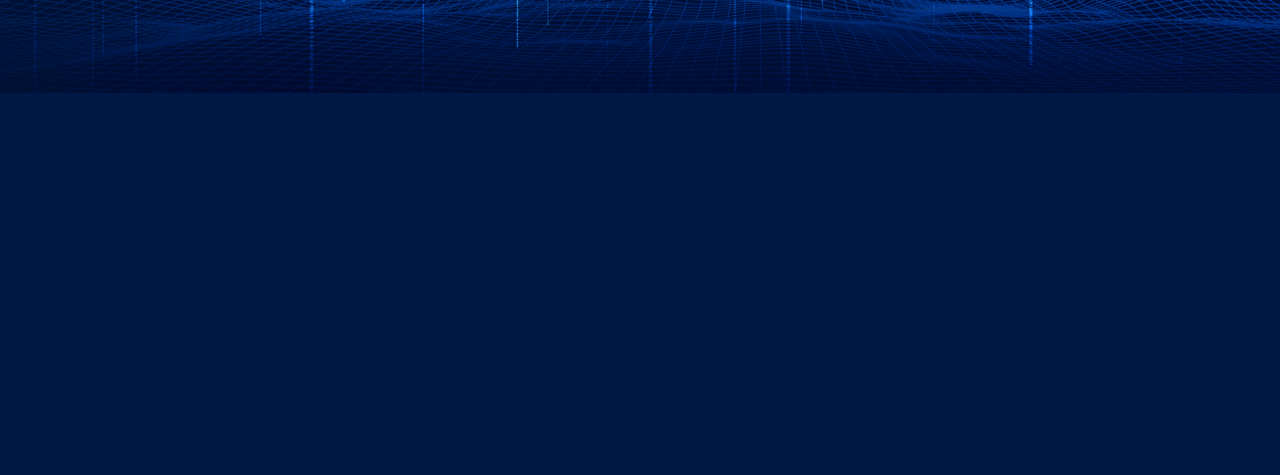
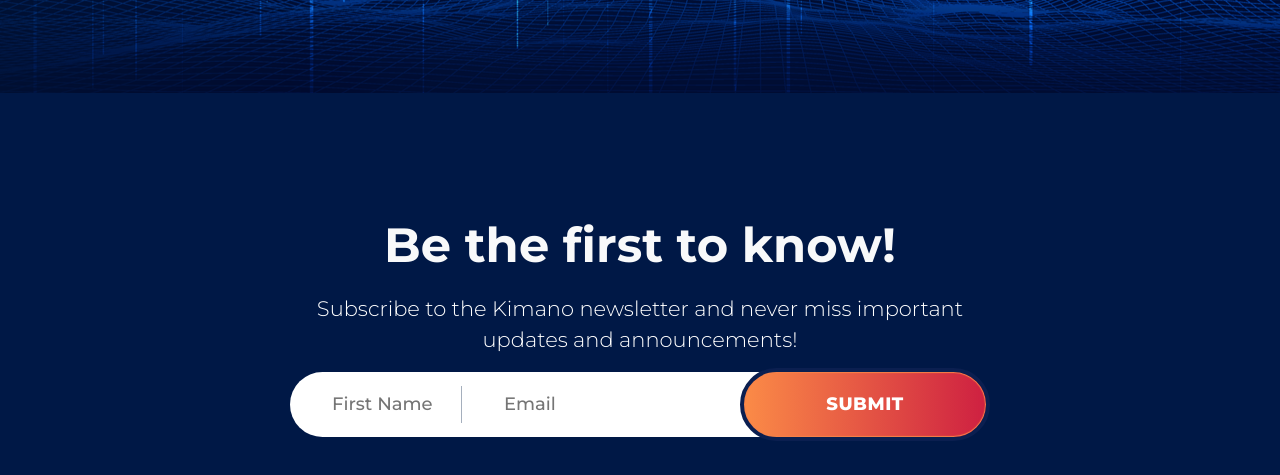
Before and after one commit to sixtusagbo/kimano, a website: page index.html in a window 1280 px wide. Shown: the part 561-1036 px from the top of the page. Before the commit the page ends 800 px from the top, so only its background shows below. Drawn offline with Linux system fonts and the light colour scheme.

Commit message:
Add footer subscribe section

```diff
--- a/index.html
+++ b/index.html
@@ -39,7 +39,7 @@
   </div>
   <header>
     <div class="container">
-      <nav class="navbar navbar-expand-md navbar-dark pt-4 mb-4">
+      <nav class="navbar navbar-expand-lg navbar-dark pt-4 mb-4">
         <a href="/" class="d-flex align-items-center link-body-emphasis text-decoration-none navbar-brand me-auto">
           <svg class="me-2" width="40" height="32">
             <use xlink:href="#kimano"></use>
@@ -260,6 +260,31 @@
     </div>
   </header>
 
+  <footer>
+    <section class="subscribe">
+      <h2 class="display-5 lh-1 mb-4 fw-bolder text-body-emphasis text-light">
+        Be the first to know!
+      </h2>
+      <p class="mb-3">Subscribe to the Kimano newsletter and never miss important updates and announcements!</p>
+
+      <div class="subscribe-form-wrapper">
+        <form class="subscribe-form">
+          <div class="subscribe-form-inputs">
+            <div class="name">
+              <input type="text" placeholder="First Name">
+            </div>
+            <div class="divider"></div>
+            <div class="email">
+              <input type="email" placeholder="Email" required>
+            </div>
+          </div>
+          <div class="subscribe-form-submit">
+            <button type="submit">Submit</button>
+          </div>
+        </form>
+      </div>
+    </section>
+  </footer>
 
   <script src="./static/vendor/bootstrap/bootstrap.bundle.min.js"></script>
   <script src="./static/vendor/jquery/jquery.min.js"></script>
--- a/static/sass/_mobile.scss
+++ b/static/sass/_mobile.scss
@@ -101,4 +101,45 @@
   .hero_image {
     display: none;
   }
+
+  .subscribe {
+
+    &-form,
+    &-form-inputs {
+      flex-direction: column;
+    }
+
+    &-form-inputs,
+    &-form-submit {
+      box-shadow: none;
+    }
+
+    &-form-inputs {
+      width: 100%;
+    }
+
+    &-form {
+
+      .name,
+      .email {
+        width: 100%;
+        margin-bottom: 20px;
+      }
+
+      .divider {
+        display: none;
+      }
+
+      &-inputs input,
+      .name {
+        border-radius: 90px;
+      }
+
+      &-submit button,
+      &-inputs input {
+        width: 100%;
+      }
+    }
+
+  }
 }
--- a/static/sass/_utility.scss
+++ b/static/sass/_utility.scss
@@ -14,3 +14,9 @@
   -webkit-text-fill-color: transparent;
   border-image-source: $gradient-primary;
 }
+
+input,
+input:focus {
+  border: none;
+  outline: none;
+}
--- a/static/sass/_variables.scss
+++ b/static/sass/_variables.scss
@@ -4,6 +4,7 @@
 $font-family-base: 'Montserrat', sans-serif;
 $enable-responsive-font-sizes: true;
 $link-decoration: none;
+$body-color: #cbc1f4;
 
 // $body-color: $tertiary;
 
--- /dev/null
+++ b/static/sass/footer/_subscribe.scss
@@ -0,0 +1,134 @@
+.subscribe {
+  padding: 10% 5%;
+  display: grid;
+  justify-content: center;
+  align-items: center;
+  column-gap: 20px;
+  text-align: center;
+
+  p:first-of-type {
+    color: #fff;
+    font-weight: lighter;
+    font-size: 21px;
+    max-width: 700px;
+  }
+
+  &-form,
+  &-form-inputs input,
+  &-form-submit button {
+    display: flex;
+    width: 100%;
+    height: 100%;
+    justify-content: center;
+    align-items: center;
+  }
+
+  &-form {
+
+    &-inputs .email,
+    &-inputs .name,
+    &-inputs input,
+    &-submit {
+      display: flex;
+      justify-content: center;
+      align-items: center;
+      height: 65px;
+      min-height: 65px;
+      text-indent: 20px;
+    }
+
+    &-inputs {
+      width: calc(100% - 250px);
+      box-shadow: 50px 0 0 0 #fff;
+      display: flex;
+
+      input {
+        font-size: 18px;
+        font-weight: 400;
+        text-align: left;
+        color: #000;
+        text-indent: 40px;
+        -webkit-appearance: none;
+        -moz-appearance: none;
+        appearance: none;
+        margin-top: auto;
+        min-height: 65px;
+      }
+
+      .name {
+        border-top-right-radius: 0;
+        border-bottom-right-radius: 0;
+        border-top-left-radius: 90px;
+        border-bottom-left-radius: 90px;
+        overflow: hidden;
+        width: 38%;
+      }
+
+      .divider {
+        width: 1px;
+        background: #fff;
+        display: flex;
+        justify-content: center;
+        align-items: center;
+
+        &::after {
+          content: "";
+          width: 1px;
+          height: 80%;
+          background: #a5afbd;
+          height: 37px;
+        }
+      }
+
+      .email {
+        width: calc(62% - 1px);
+        display: flex;
+        flex-direction: column;
+        align-items: flex-start;
+        justify-content: flex-start;
+        justify-content: center;
+        align-items: center;
+        height: 65px;
+        text-indent: 20px;
+      }
+    }
+
+    &-submit {
+      width: 250px;
+      box-shadow: -50px 0 0 0 #fff;
+      display: flex;
+      justify-content: center;
+      align-items: center;
+      height: 65px;
+      min-height: 65px;
+      text-indent: 20px;
+
+      button {
+        border-radius: 90px;
+        color: #fff;
+        background: linear-gradient(90deg, #fb8b47, #ce2041);
+        box-shadow: inset 0 0 1px 1px #f78247;
+        border: 4px solid #0b1f50;
+        font-weight: 800;
+        letter-spacing: .03em;
+        text-transform: uppercase;
+        font-size: 18px;
+        width: 100%;
+        position: relative;
+        text-indent: 0;
+        height: calc(100% - -8px) !important;
+        outline: inherit;
+        outline: none;
+      }
+    }
+  }
+}
+
+.subscribe-form-wrapper {
+  display: flex;
+  justify-content: center;
+  align-items: center;
+  width: 100%;
+  max-width: 1080px;
+  flex-direction: column;
+}
--- a/static/sass/header/_hero.scss
+++ b/static/sass/header/_hero.scss
@@ -1,3 +1,9 @@
+header {
+  background-image: url('../images/hero_bg.png');
+  background-repeat: no-repeat;
+  background-position: 100% 100%;
+}
+
 .hero {
   p {
     font-size: 1.23em;
--- a/static/sass/main.scss
+++ b/static/sass/main.scss
@@ -7,17 +7,14 @@
 }
 
 // Header
-header {
-  background-image: url('../images/hero_bg.png');
-  background-repeat: no-repeat;
-  background-position: 100% 100%;
-}
-
 @import 'header/topbar';
 @import 'header/menu';
 @import 'header/hero';
 
 // Footer
+@import 'footer/subscribe';
+@import 'footer/links';
+@import 'footer/copyright';
 
 // Page Specific
 
```
Also changed, not shown: static/styles/main.min.css.
